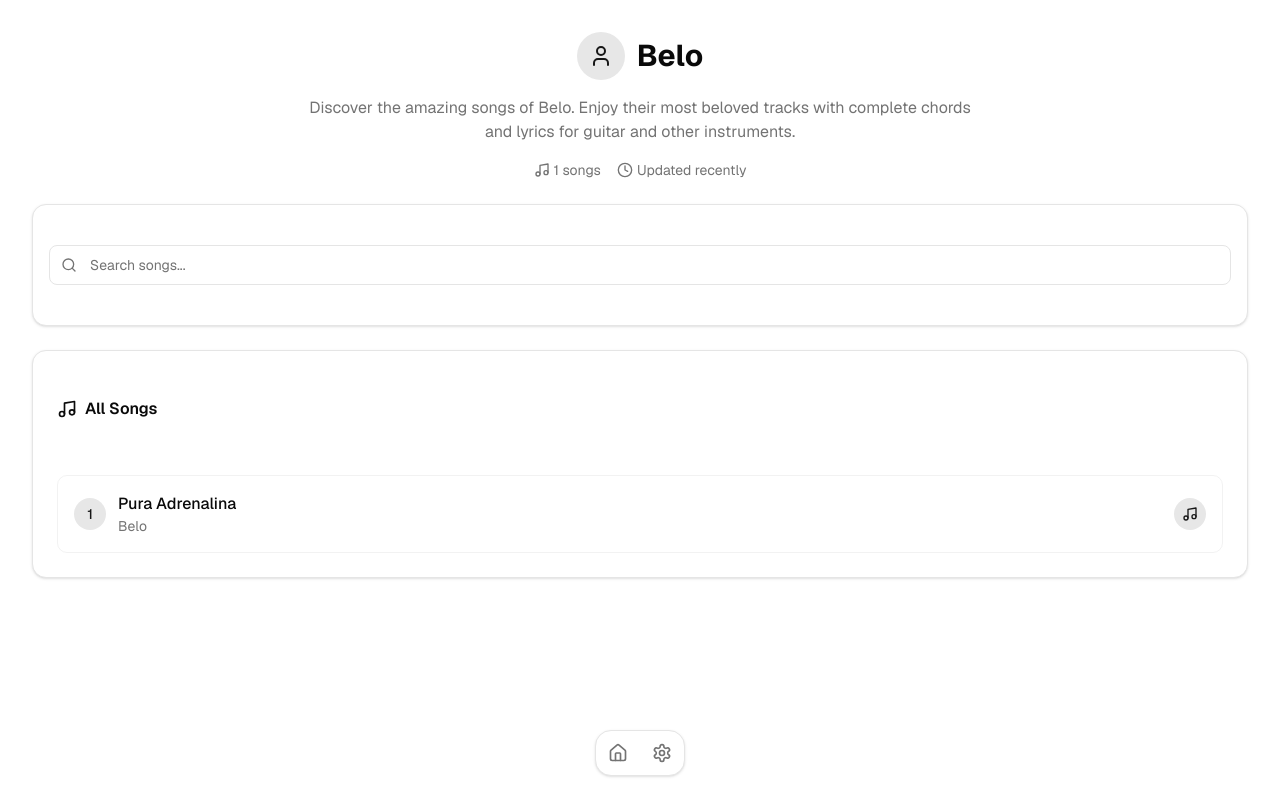
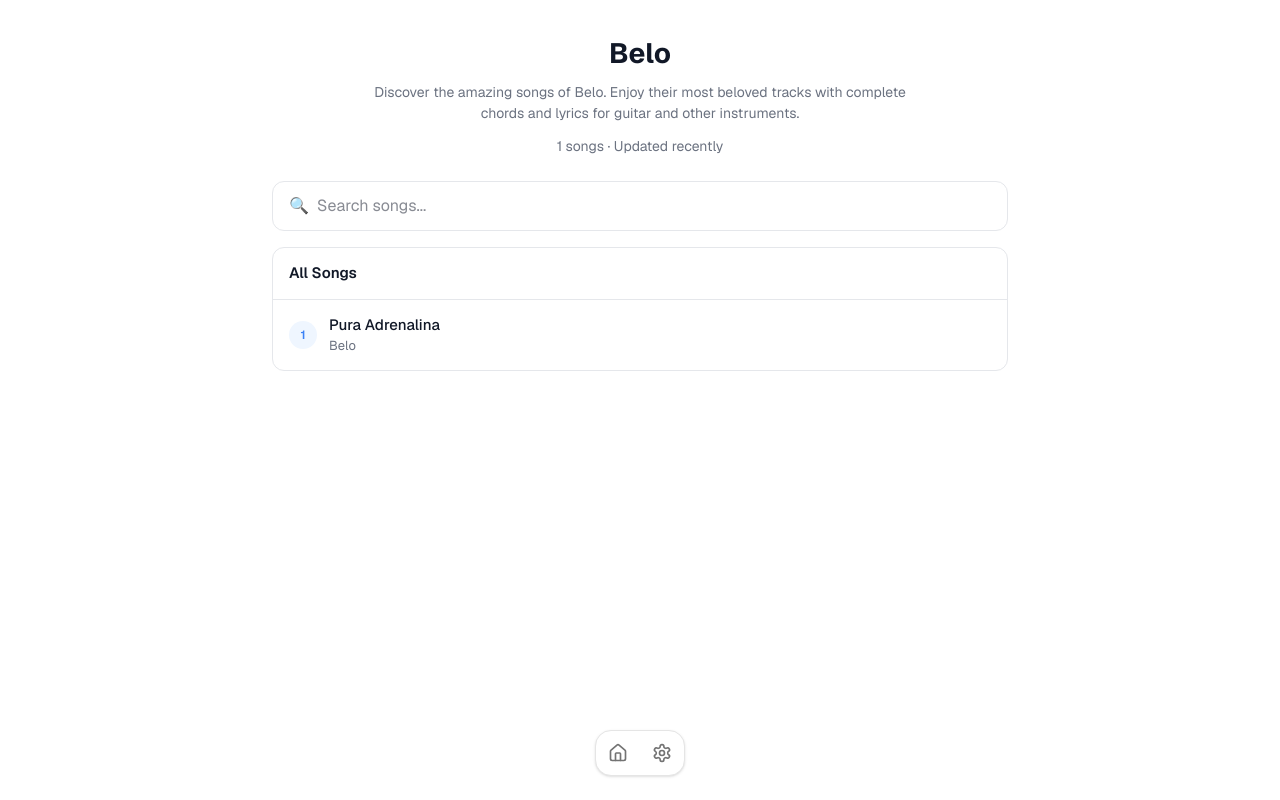
Before and after one commit to carlosvelosos/cifra-manager, a Next.js app: page /cifra-manager/artists/belo in a window 1280 px wide. Built offline with nearby package versions, Linux system fonts and the light colour scheme.

Commit message:
fix: rewrite artist page with inline styles for iOS 10 Safari compatibility

```diff
--- a/components/artist-page.tsx
+++ b/components/artist-page.tsx
@@ -1,12 +1,8 @@
 "use client";
 
 import Link from "next/link";
-import { Card, CardContent, CardHeader, CardTitle } from "@/components/ui/card";
 import { useState, useMemo } from "react";
 import FloatingMenu from "@/components/floating-menu";
-import { Music, Search, User, Clock } from "lucide-react";
-import { Button } from "@/components/ui/button";
-import { Input } from "@/components/ui/input";
 import { artistsData } from "@/lib/artists-data";
 
 interface ArtistPageProps {
@@ -34,139 +30,174 @@ export default function ArtistPage({
     );
   }, [searchTerm, songs]);
 
-  const handleClearSearch = () => {
-    setSearchTerm("");
-  };
-
   return (
-    <div className="container mx-auto p-4 space-y-6">
-      {/* Header Section */}
-      <div className="text-center space-y-4">
-        <div className="flex items-center justify-center space-x-3">
-          <div className="p-3 bg-primary/10 rounded-full">
-            <User className="h-6 w-6 text-primary" />
-          </div>
-          <h1 className="text-3xl font-bold text-foreground">
+    <div
+      style={{
+        maxWidth: "48rem",
+        margin: "0 auto",
+        padding: "1rem",
+        paddingBottom: "6rem",
+      }}
+    >
+      {/* Header */}
+      <div style={{ textAlign: "center", marginBottom: "1.5rem" }}>
+        <h1
+          style={{
+            fontSize: "1.75rem",
+            fontWeight: "700",
+            color: "#111827",
+            margin: "0 0 0.5rem",
+          }}
+        >
           {artistDisplayName}
         </h1>
-        </div>
         {description && (
-          <p className="text-muted-foreground max-w-2xl mx-auto">
+          <p
+            style={{
+              color: "#6b7280",
+              fontSize: "0.875rem",
+              maxWidth: "36rem",
+              margin: "0 auto 0.75rem",
+            }}
+          >
             {description}
           </p>
         )}
-        <div className="flex items-center justify-center space-x-4 text-sm text-muted-foreground">
-          <div className="flex items-center space-x-1">
-            <Music className="h-4 w-4" />
-            <span>{songs.length} songs</span>
-          </div>
-          <div className="flex items-center space-x-1">
-            <Clock className="h-4 w-4" />
-            <span>Updated recently</span>
-          </div>
-        </div>
+        <p style={{ color: "#6b7280", fontSize: "0.875rem" }}>
+          {songs.length} songs · Updated recently
+        </p>
       </div>
 
-      {/* Search Section */}
-      <Card>
-        <CardContent className="p-4">
-          <div className="relative">
-            <Search className="absolute left-3 top-1/2 transform -translate-y-1/2 h-4 w-4 text-muted-foreground" />{" "}
-            <Input
+      {/* Search */}
+      <div
+        style={{
+          backgroundColor: "#ffffff",
+          border: "1px solid #e5e7eb",
+          borderRadius: "0.75rem",
+          padding: "0.75rem 1rem",
+          marginBottom: "1rem",
+          display: "flex",
+          alignItems: "center",
+          gap: "0.5rem",
+        }}
+      >
+        <span style={{ color: "#9ca3af", fontSize: "1rem" }}>&#x1F50D;</span>
+        <input
           type="text"
           placeholder="Search songs..."
           value={searchTerm}
-              onChange={(e: React.ChangeEvent<HTMLInputElement>) =>
-                setSearchTerm(e.target.value)
-              }
-              className="pl-10 pr-20"
+          onChange={(e) => setSearchTerm(e.target.value)}
+          style={{
+            border: "none",
+            outline: "none",
+            flex: "1",
+            fontSize: "1rem",
+            color: "#111827",
+            backgroundColor: "transparent",
+          }}
         />
         {searchTerm && (
-              <Button
-                variant="ghost"
-                size="sm"
-                onClick={handleClearSearch}
-                className="absolute right-2 top-1/2 transform -translate-y-1/2 h-7 px-2"
+          <button
+            onClick={() => setSearchTerm("")}
+            style={{
+              border: "none",
+              background: "none",
+              color: "#6b7280",
+              fontSize: "0.875rem",
+              cursor: "pointer",
+              padding: "0.25rem 0.5rem",
+            }}
           >
             Clear
-              </Button>
+          </button>
         )}
       </div>
-        </CardContent>
-      </Card>
 
-      {/* Songs List */}
-      <Card>
-        <CardHeader>
-          <CardTitle className="flex items-center space-x-2">
-            <Music className="h-5 w-5" />
-            <span>
+      {/* Songs list */}
+      <div
+        style={{
+          backgroundColor: "#ffffff",
+          border: "1px solid #e5e7eb",
+          borderRadius: "0.75rem",
+          overflow: "hidden",
+        }}
+      >
+        <div
+          style={{
+            padding: "0.875rem 1rem",
+            borderBottom: "1px solid #e5e7eb",
+            fontWeight: "600",
+            color: "#111827",
+            fontSize: "0.9375rem",
+          }}
+        >
           {searchTerm
-                ? `${filteredSongs.length} song${
-                    filteredSongs.length !== 1 ? "s" : ""
-                  } found`
+            ? `${filteredSongs.length} song${filteredSongs.length !== 1 ? "s" : ""} found`
             : "All Songs"}
-            </span>
-          </CardTitle>
-        </CardHeader>
-        <CardContent>
+        </div>
+
         {filteredSongs.length === 0 ? (
-            <div className="text-center py-12 space-y-4">
-              <div className="p-4 bg-muted/30 rounded-full w-16 h-16 mx-auto flex items-center justify-center">
-                <Search className="h-8 w-8 text-muted-foreground" />
-              </div>
-              <div>
-                <p className="text-muted-foreground">
+          <div
+            style={{
+              padding: "3rem 1rem",
+              textAlign: "center",
+              color: "#6b7280",
+            }}
+          >
             {searchTerm
               ? `No songs found matching "${searchTerm}"`
               : "No songs available"}
-                </p>
-                {searchTerm && (
-                  <Button
-                    variant="outline"
-                    size="sm"
-                    onClick={handleClearSearch}
-                    className="mt-2"
-                  >
-                    Clear search
-                  </Button>
-                )}
-              </div>
           </div>
         ) : (
-            <div className="grid gap-2">
-              {filteredSongs.map((song, index) => (
+          filteredSongs.map((song, index) => (
             <Link
               key={song.href}
               href={song.href}
-                  className="block p-4 rounded-lg border border-border/50 hover:border-border hover:bg-accent/50 transition-all duration-200 group"
+              style={{
+                display: "flex",
+                alignItems: "center",
+                gap: "0.75rem",
+                padding: "0.875rem 1rem",
+                borderTop: index === 0 ? "none" : "1px solid #f3f4f6",
+                textDecoration: "none",
+                color: "#111827",
+              }}
             >
-                  <div className="flex items-center justify-between">
-                    <div className="flex items-center space-x-3">
-                      <div className="flex-shrink-0 w-8 h-8 bg-primary/10 rounded-full flex items-center justify-center text-sm font-medium text-primary">
+              <span
+                style={{
+                  flexShrink: 0,
+                  width: "1.75rem",
+                  height: "1.75rem",
+                  borderRadius: "50%",
+                  backgroundColor: "#eff6ff",
+                  color: "#3b82f6",
+                  fontSize: "0.75rem",
+                  fontWeight: "600",
+                  display: "flex",
+                  alignItems: "center",
+                  justifyContent: "center",
+                }}
+              >
                 {index + 1}
+              </span>
+              <div style={{ flex: "1", minWidth: 0 }}>
+                <div
+                  style={{
+                    fontWeight: "500",
+                    fontSize: "0.9375rem",
+                    color: "#111827",
+                  }}
+                >
+                  {song.title}
                 </div>
-                      <div>
-                        <h3 className="font-medium text-foreground group-hover:text-primary transition-colors">
-                          {song.title}
-                        </h3>
-                        <p className="text-sm text-muted-foreground">
+                <div style={{ fontSize: "0.8125rem", color: "#6b7280" }}>
                   {artistDisplayName}
-                        </p>
-                      </div>
-                    </div>
-                    <div className="flex-shrink-0">
-                      <div className="p-2 rounded-full bg-primary/10 group-hover:bg-primary/20 transition-colors">
-                        <Music className="h-4 w-4 text-primary" />
-                      </div>
                 </div>
               </div>
             </Link>
-              ))}
+          ))
+        )}
       </div>
-          )}
-        </CardContent>
-      </Card>
 
       <FloatingMenu />
     </div>
```
Lines whose indentation alone changed are shown as unchanged.
